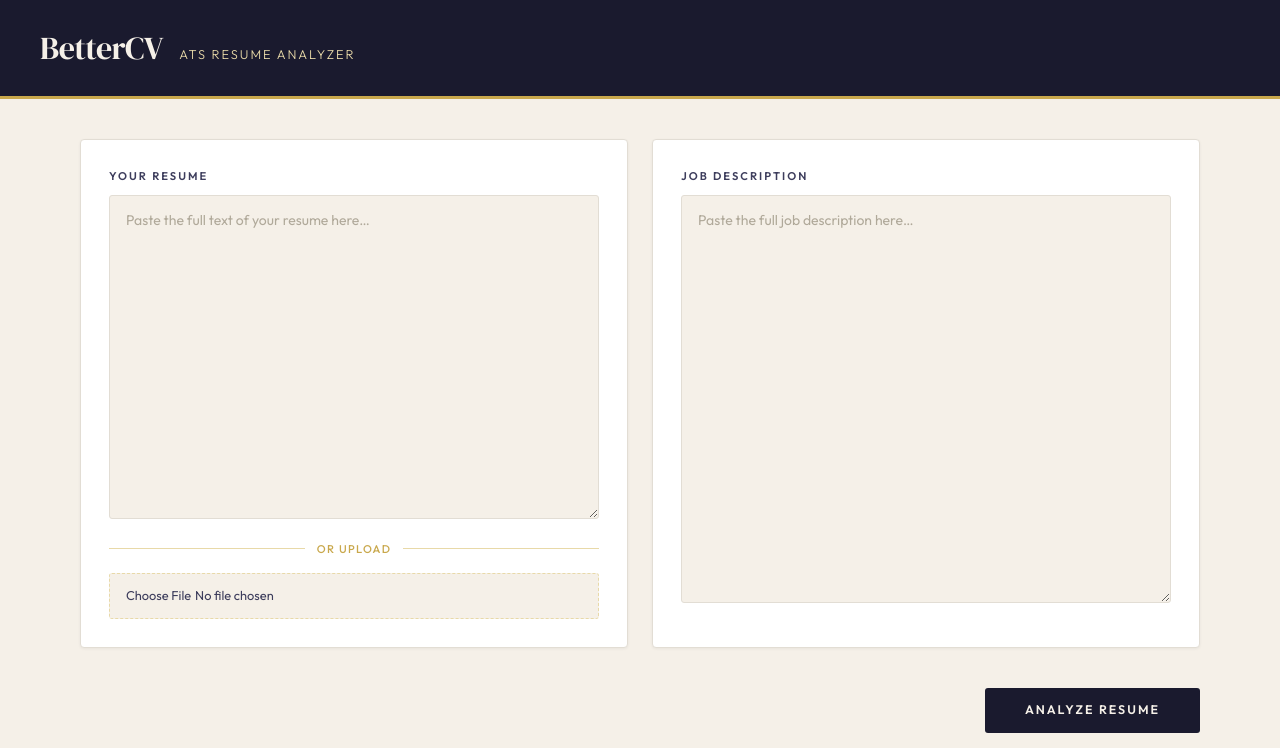
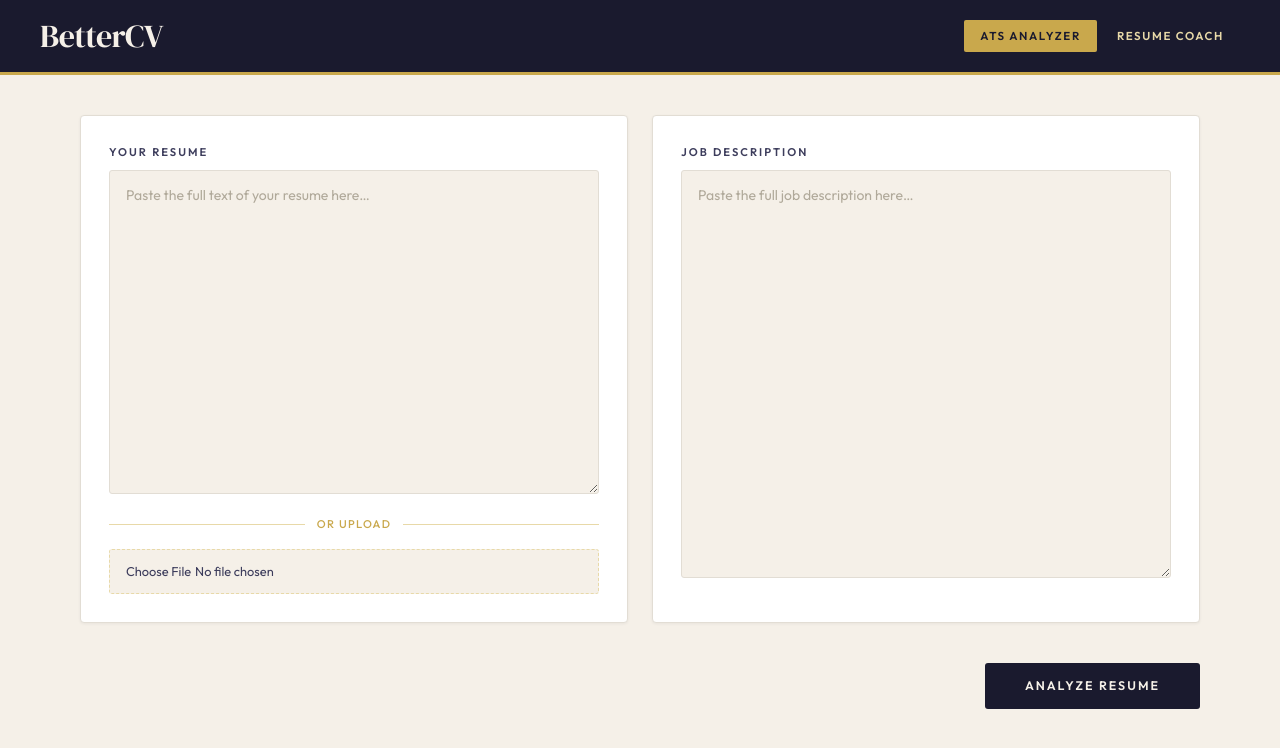
Before and after one commit to picklecillo/bettercv, a Django app: page / in a window 1280 px wide. Shown: the top 748 px of the page. Run offline with Django 5.2, Linux system fonts and the light colour scheme; some libraries are stand-ins or nearby versions.

Commit message:
nav link

```diff
--- a/analyzer/templates/analyzer/index.html
+++ b/analyzer/templates/analyzer/index.html
@@ -46,10 +46,10 @@
     /* ── Header ── */
     .site-header {
       background-color: var(--ink);
-      padding: 2rem 2.5rem;
+      padding: 1.25rem 2.5rem;
       display: flex;
-      align-items: baseline;
-      gap: 1rem;
+      align-items: center;
+      gap: 1.5rem;
       border-bottom: 3px solid var(--gold);
     }
 
@@ -59,15 +59,28 @@
       color: var(--cream);
       letter-spacing: -0.02em;
       line-height: 1;
+      margin-right: auto;
     }
 
-    .site-header .tagline {
-      font-size: 0.8rem;
-      font-weight: 300;
+    .site-nav {
+      display: flex;
+      gap: 0.25rem;
+    }
+
+    .nav-link {
+      font-size: 0.72rem;
+      font-weight: 600;
+      letter-spacing: 0.14em;
+      text-transform: uppercase;
       color: var(--gold-lt);
-      letter-spacing: 0.15em;
-      text-transform: uppercase;
+      text-decoration: none;
+      padding: 0.45rem 1rem;
+      border-radius: 2px;
+      transition: background 0.15s, color 0.15s;
     }
+
+    .nav-link:hover { background: rgba(255,255,255,0.08); color: var(--cream); }
+    .nav-link.active { background: var(--gold); color: var(--ink); }
 
     /* ── Main layout ── */
     .main-grid {
@@ -359,7 +372,10 @@
   <!-- Header -->
   <header class="site-header">
     <h1>BetterCV</h1>
-    <span class="tagline">ATS Resume Analyzer</span>
+    <nav class="site-nav">
+      <a href="/" class="nav-link active">ATS Analyzer</a>
+      <a href="/coach/" class="nav-link">Resume Coach</a>
+    </nav>
   </header>
 
   <!-- Form grid -->
```
